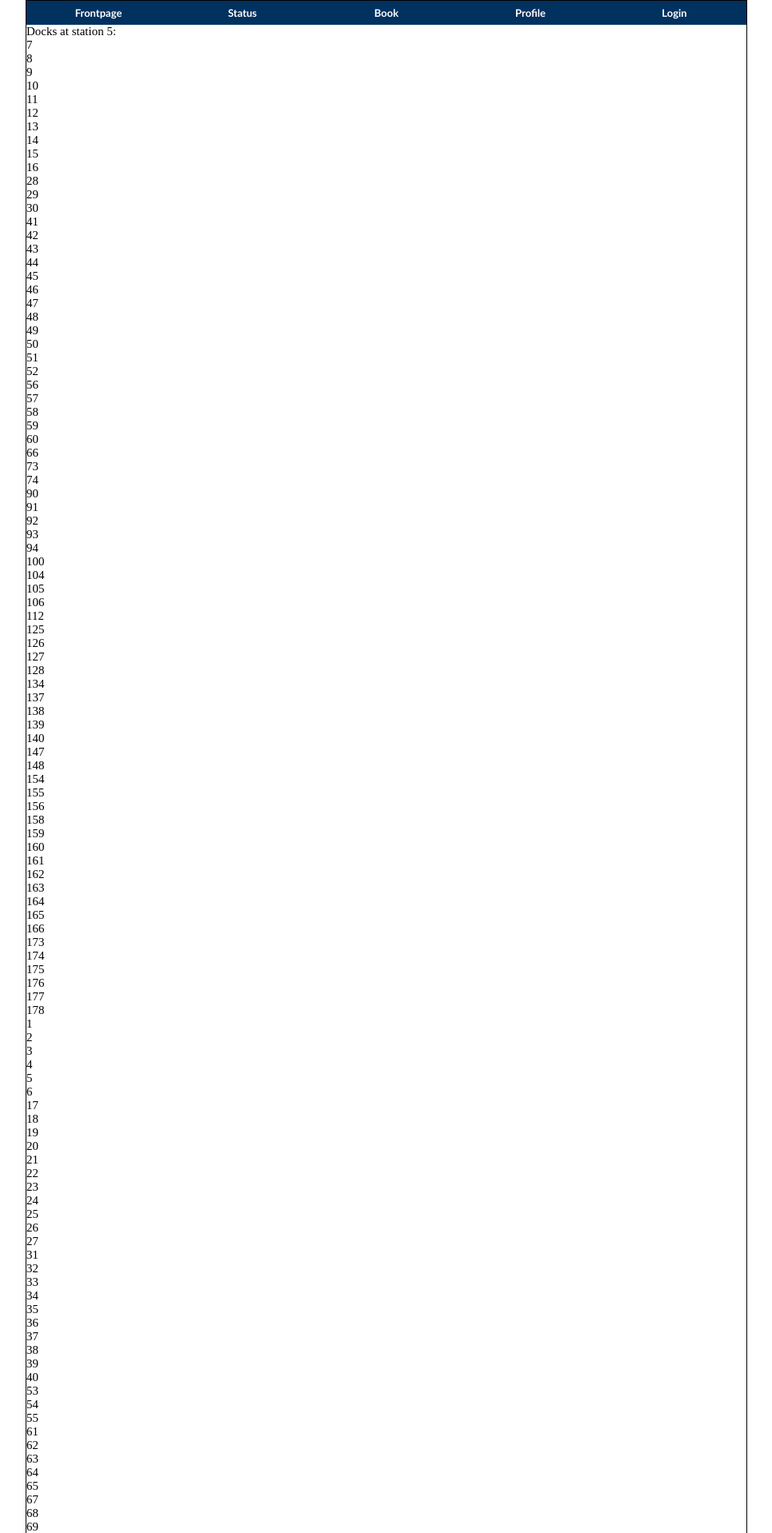
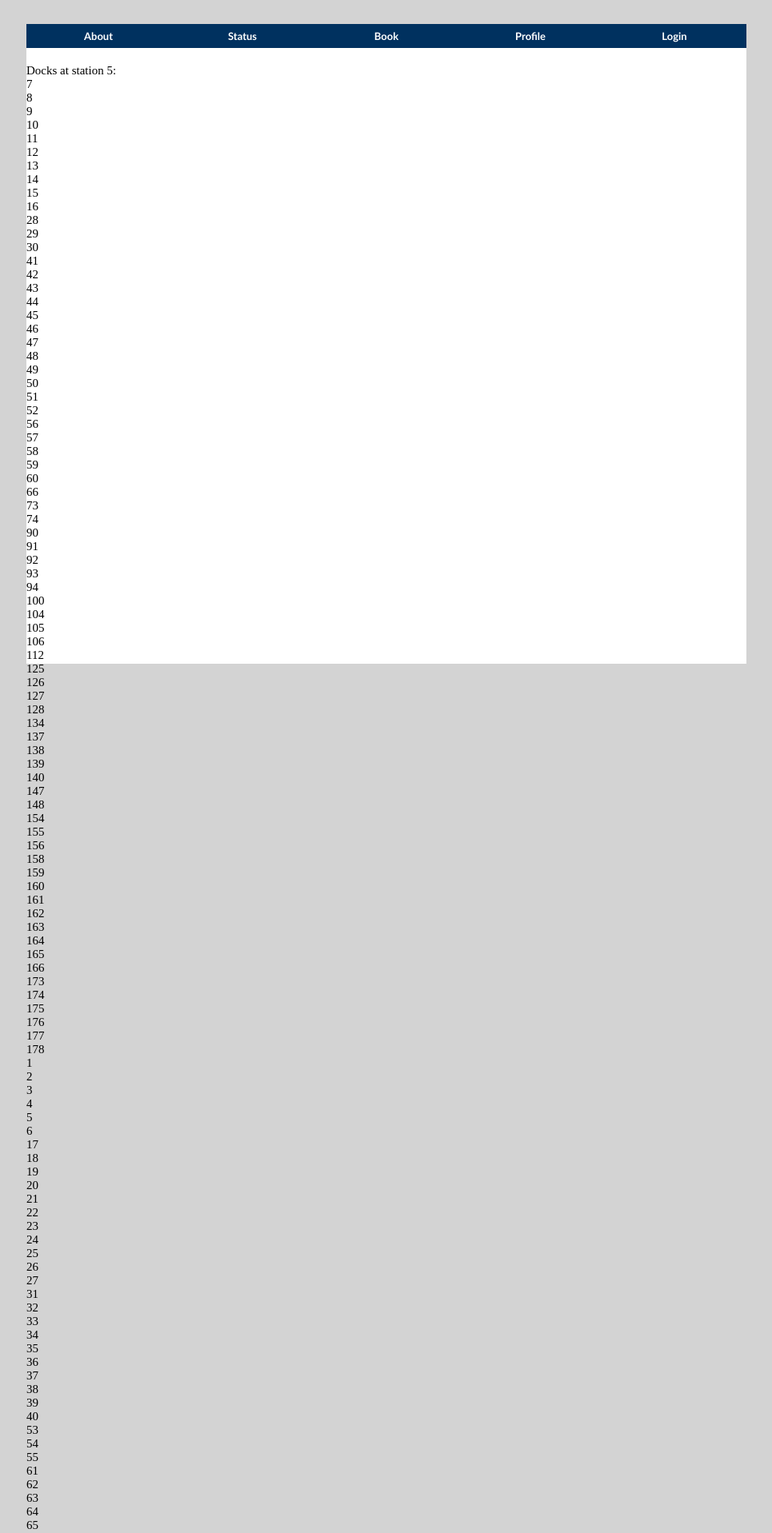
Before and after one commit to lgrave11/sw707e14-Product, a PHP site: page / in a window 1280 px wide. Shown: the top 1917 px of the page at 80% size, without its empty margins (157-1122 px from the left). Run offline with PHP 8.4, Linux system fonts and the light colour scheme; data comes from the database, SQL or seed files in the repository.

Commit message:
About page created, proto types updated and header corrected

```diff
--- a/website/application/controller/home.php
+++ b/website/application/controller/home.php
@@ -25,6 +25,13 @@ class Home extends Controller
         require 'application/views/home/index.php';
         require 'application/views/_templates/footer.php';
     }
+    public function about()
+    {
+        $this->title="About";
+        require 'application/views/_templates/header.php';
+        require 'application/views/home/about.php';
+        require 'application/views/_templates/footer.php';
+    }
 
 
 }
--- a/website/application/views/_templates/footer.php
+++ b/website/application/views/_templates/footer.php
@@ -1,3 +1,4 @@
 </div>
+<script type="text/javascript" src="public/js/navigation.js"></script>
 </body>
 </html>
--- a/website/application/views/_templates/header.php
+++ b/website/application/views/_templates/header.php
@@ -10,8 +10,8 @@
 	<div id="navbar">
 		<table border="0" cellpadding="0" cellspacing="0">
 			<tr>
-			<td>
-				Frontpage
+			<td onclick="navigateTo('home/about')">
+				About
 			</td>
 			<td>
 				Status
--- a/website/public/css/style.css
+++ b/website/public/css/style.css
@@ -7,6 +7,7 @@ html, body {
 
 body {
     font-size: 15px;
+    background-color: lightgray;
 }
 
 #navbar table {
@@ -20,6 +21,7 @@ body {
 
 #navbar table td:hover {
     background-color: #00407C;
+    cursor: pointer;
 }
 
 #navbar td {
@@ -32,14 +34,29 @@ body {
 
 #container {
     width: 900px;
-    margin: auto;
+    margin-left: -450px;
     height: 100%;
-    border: 1px solid black;
+    margin-top: 30px;
+    background-color: white;
+    position: absolute;
+    left: 50%;
+
 }
 
-#navbar li {
+#navbar {
+    margin-bottom: 20px;
+}
+
+#frontpicture {
+    width: 400px;
+}
+
+#about div {
     float: left;
-    border: 1px solid black;
-    list-style-type: none
-    padding: 10px;
+    margin-right: 25px;
+    margin-left:  25px;
 }
+
+#abouttext {
+    width: 400px;
+}
--- /dev/null
+++ b/website/public/js/navigation.js
@@ -0,0 +1,6 @@
+var wwwroot = "localhost/"
+
+function navigateTo(destination)
+{
+	window.location.href=destination;
+}
```
Also changed, not shown: website/application/views/home/about.php (added, +11 -0 lines), website/public/images/amlbycykel.jpg (added), 7 other files.
